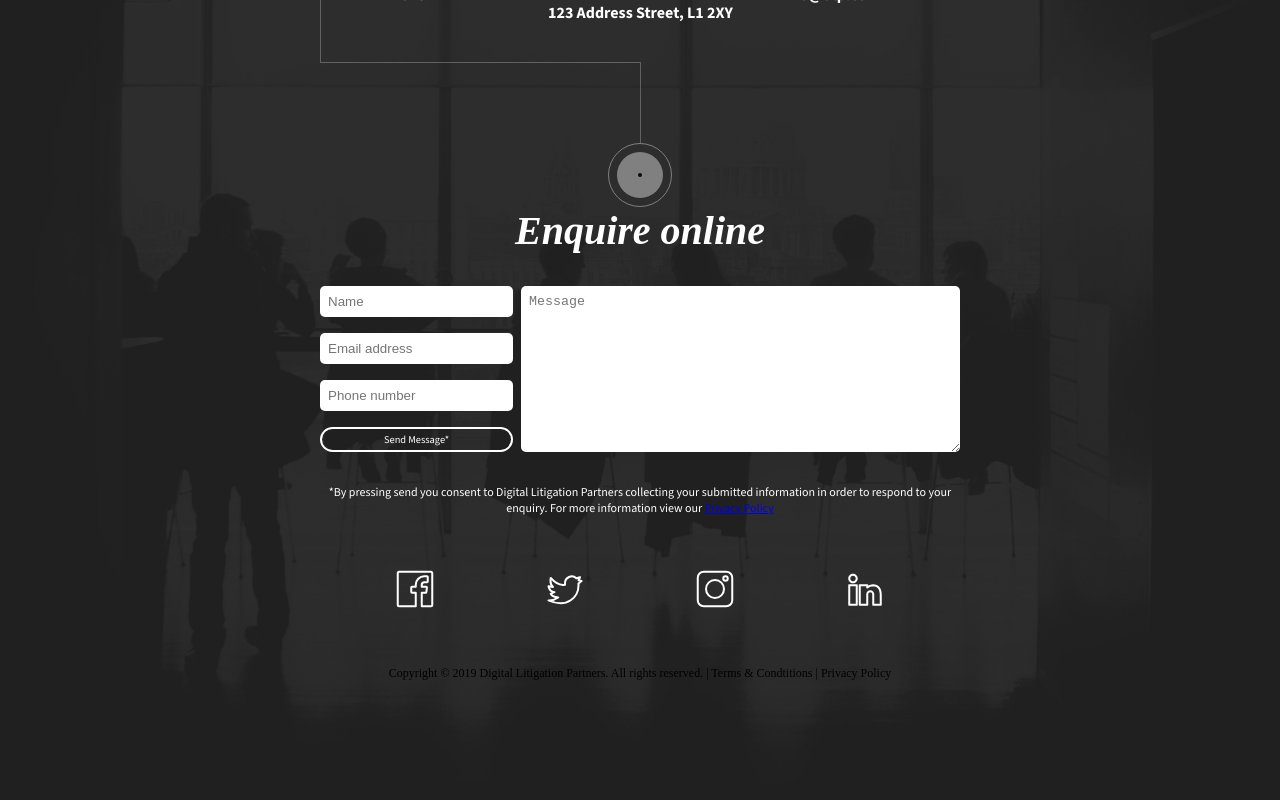
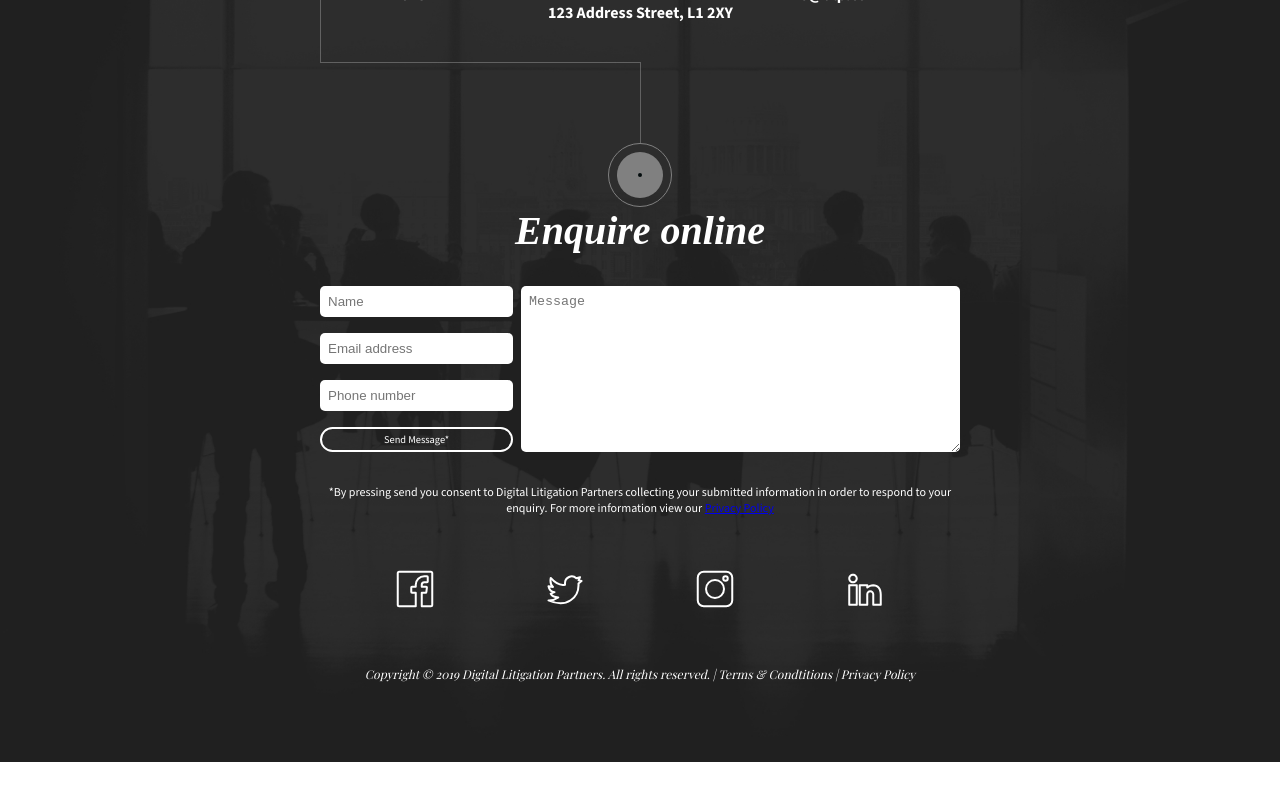
Before and after one commit to renrutoet/consumer-rights-task, a Next.js app: page / in a window 1280 px wide. Shown: the part 4650-5450 px from the top of the page. After the commit the page ends 5412 px from the top, so only its background shows below. Built offline with nearby package versions, Linux system fonts and the light colour scheme; a web font is replaced by a local one.

Commit message:
fix: fixed broken styling in footer

```diff
--- a/src/app/components/Sections/Contact/Contact.module.scss
+++ b/src/app/components/Sections/Contact/Contact.module.scss
@@ -101,7 +101,9 @@
 }
 
 .footer-details {
-    height: 300px;
+    height: 100%;
+
+    padding-bottom: 5rem;
 
     & p {
         font-size: 0.75rem;
--- a/src/app/components/Sections/Contact/ContactFooter.tsx
+++ b/src/app/components/Sections/Contact/ContactFooter.tsx
@@ -53,8 +53,9 @@ const mockSocialMediaData = [
 
 export const ContactFooter = () => {
     return (
+        <>
             <div className={`${contactStyles['footer-details']} `}>
-            <Row fullHeight>
+                <Row height="full">
                     {mockSocialMediaData
                         ? mockSocialMediaData.map((socialLink, index) => {
                               return (
@@ -71,11 +72,12 @@ export const ContactFooter = () => {
                         : null}
                 </Row>
                 <p
-                className={`${textStyles['font-secondary']} ${textStyles['font-secondary--italic']} ${textStyles['text-center']}`}
+                    className={`${textStyles['font--secondary']} ${textStyles['font--italic']} ${textStyles['text-center']}`}
                 >
                     Copyright © 2019 Digital Litigation Partners. All rights
                     reserved. | Terms & Condtitions | Privacy Policy
                 </p>
             </div>
+        </>
     )
 }
```
Lines whose indentation alone changed are shown as unchanged.
